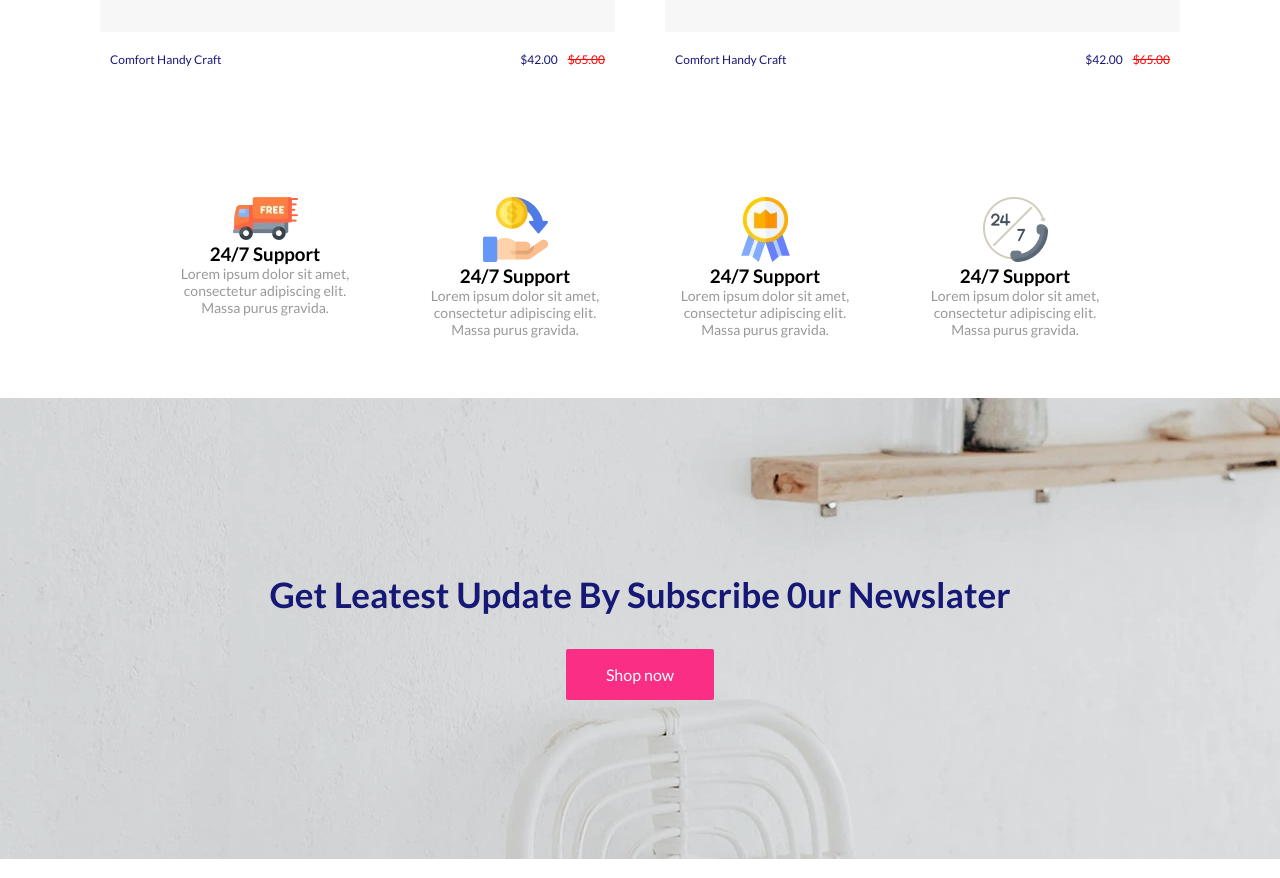
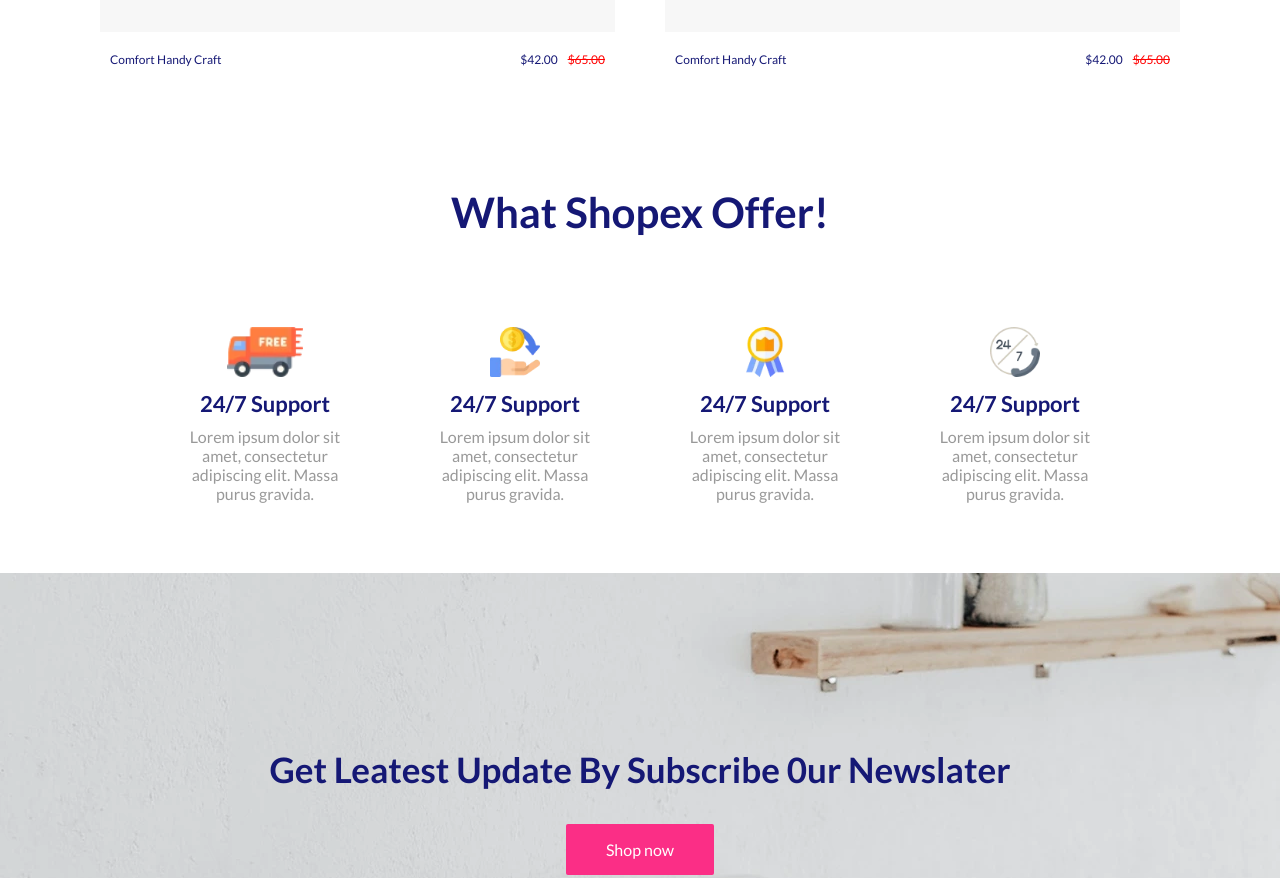
Before and after one commit to RazanIssa/hekto, a plain HTML site: page index.html in a window 1280 px wide. Shown: the part 3320-4198 px from the top of the page. Drawn offline with Linux system fonts and the light colour scheme.

Commit message:
what shopex offer

```diff
--- a/assets/main.css
+++ b/assets/main.css
@@ -298,29 +298,38 @@ body{
 /* end leatest oroducts*/
 
 /* start shpex*/
+.title{
+    padding-top: 50px;
+    padding-bottom: 20px;
+    font-size: 42px;
+    color: #151875;
+}
 .four-cards {
   display: flex;
-  justify-content: center; /* ✅ centers cards horizontally */
-  gap: 30px; /* spacing between cards */
-  flex-wrap: wrap; /* allows wrapping on smaller screens */
-  padding: 40px 0;
+  justify-content: center;
+  text-align: center;
+  gap: 30px;
+  flex-wrap: wrap;
+  padding: 50px 0;
 }
 
 .cardd {
-  text-align: center;
   max-width: 220px;
   padding: 20px;
 }
 
-.cardd.img img {
-  width: 60px;
-  height: 100px;
-  padding-bottom: 15px;
+.cardd img {
+  height: 50px;
+}
+.cardd h3{
+    font-size: 22px;
+    color: #151875;
+    padding: 10px;
 }
 
 .paragraph p {
   color: #999;
-  font-size: 14px;
+  font-size: 16px;
 }
 
 
--- a/index.html
+++ b/index.html
@@ -329,6 +329,7 @@
 
     <section class="What-Shopex-Offer!">
         <div class="container">
+            <h2 class="title text-center">What Shopex Offer!</h2>
                 <div class="four-cards  ">
                     <div class="cardd">
                         <div class="img"><img src="./assets/img/shopex/Group (1).webp"></div>
```
